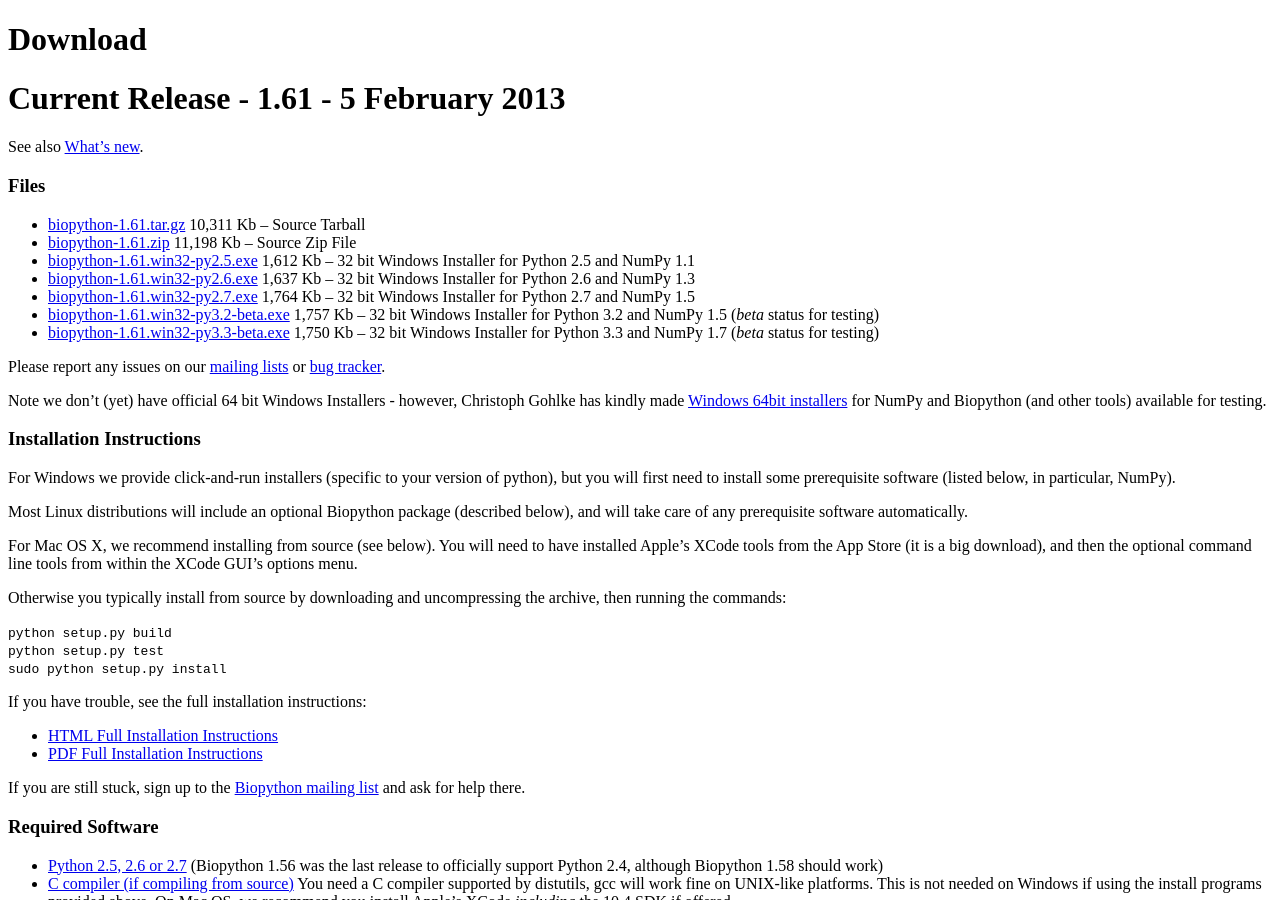
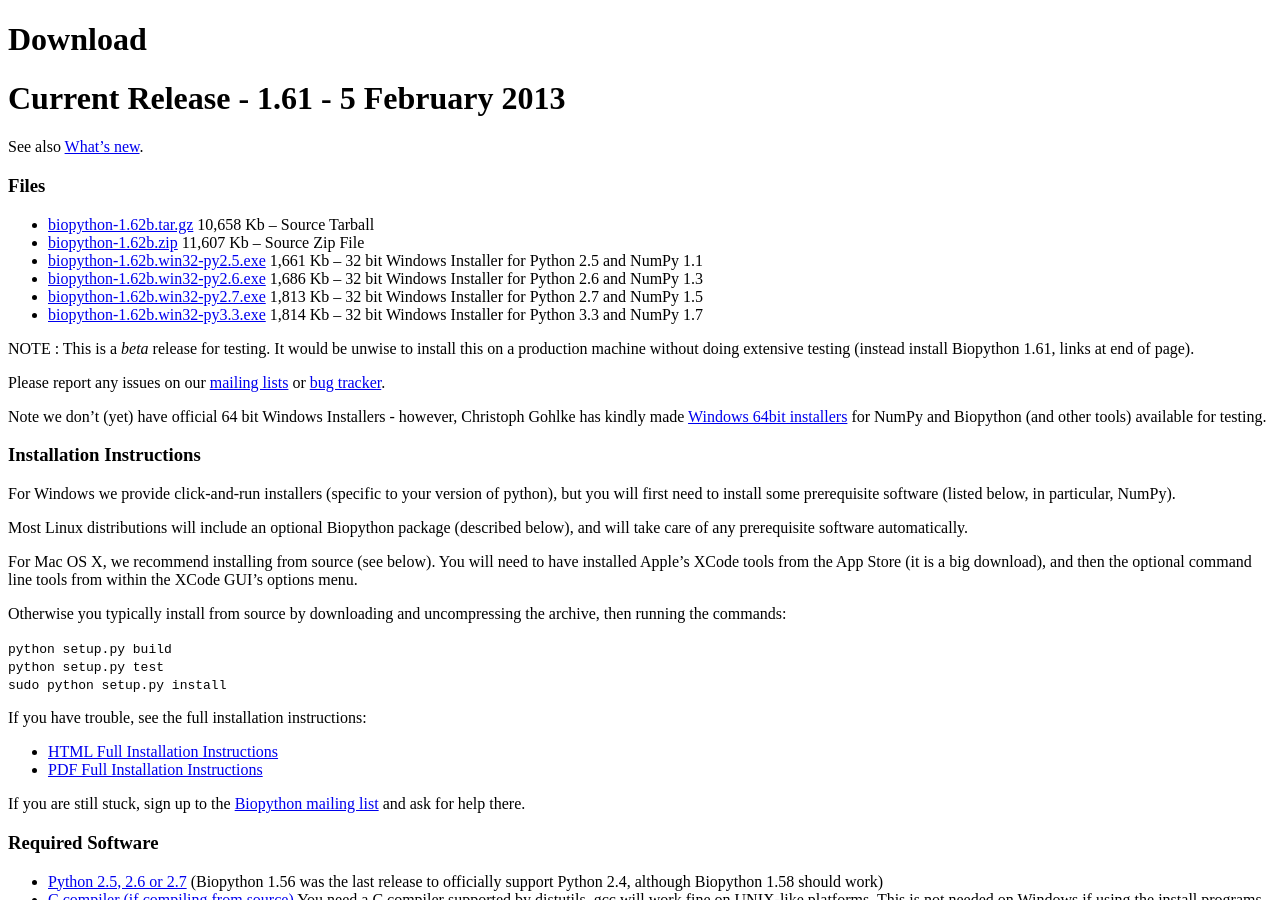
Before and after one commit to biopython/biopython.github.io, a Jekyll site: the page built from wiki/Download.md, in a window 1280 px wide and 900 px high. Built offline with Jekyll 4.4.1, drawn with Linux system fonts in a browser that asks for light colours.

Commit message:
/* Files */ 1.62b

```diff
--- a/wiki/Download.md
+++ b/wiki/Download.md
@@ -12,22 +12,22 @@ new](https://github.com/biopython/biopython/raw/master/NEWS).
 
 ### Files
 
--   [biopython-1.61.tar.gz](http://biopython.org/DIST/biopython-1.61.tar.gz)
-    10,311 Kb -- Source Tarball
--   [biopython-1.61.zip](http://biopython.org/DIST/biopython-1.61.zip)
-    11,198 Kb -- Source Zip File
--   [biopython-1.61.win32-py2.5.exe](http://biopython.org/DIST/biopython-1.61.win32-py2.5.exe)
-    1,612 Kb -- 32 bit Windows Installer for Python 2.5 and NumPy 1.1
--   [biopython-1.61.win32-py2.6.exe](http://biopython.org/DIST/biopython-1.61.win32-py2.6.exe)
-    1,637 Kb -- 32 bit Windows Installer for Python 2.6 and NumPy 1.3
--   [biopython-1.61.win32-py2.7.exe](http://biopython.org/DIST/biopython-1.61.win32-py2.7.exe)
-    1,764 Kb -- 32 bit Windows Installer for Python 2.7 and NumPy 1.5
--   [biopython-1.61.win32-py3.2-beta.exe](http://biopython.org/DIST/biopython-1.61.win32-py3.2-beta.exe)
-    1,757 Kb -- 32 bit Windows Installer for Python 3.2 and NumPy 1.5
-    (*beta* status for testing)
--   [biopython-1.61.win32-py3.3-beta.exe](http://biopython.org/DIST/biopython-1.61.win32-py3.3-beta.exe)
-    1,750 Kb -- 32 bit Windows Installer for Python 3.3 and NumPy 1.7
-    (*beta* status for testing)
+-   [biopython-1.62b.tar.gz](http://biopython.org/DIST/biopython-1.62b.tar.gz)
+    10,658 Kb -- Source Tarball
+-   [biopython-1.62b.zip](http://biopython.org/DIST/biopython-1.62b.zip)
+    11,607 Kb -- Source Zip File
+-   [biopython-1.62b.win32-py2.5.exe](http://biopython.org/DIST/biopython-1.62b.win32-py2.5.exe)
+    1,661 Kb -- 32 bit Windows Installer for Python 2.5 and NumPy 1.1
+-   [biopython-1.62b.win32-py2.6.exe](http://biopython.org/DIST/biopython-1.62b.win32-py2.6.exe)
+    1,686 Kb -- 32 bit Windows Installer for Python 2.6 and NumPy 1.3
+-   [biopython-1.62b.win32-py2.7.exe](http://biopython.org/DIST/biopython-1.62b.win32-py2.7.exe)
+    1,813 Kb -- 32 bit Windows Installer for Python 2.7 and NumPy 1.5
+-   [biopython-1.62b.win32-py3.3.exe](http://biopython.org/DIST/biopython-1.62b.win32-py3.3.exe)
+    1,814 Kb -- 32 bit Windows Installer for Python 3.3 and NumPy 1.7
+
+NOTE : This is a *beta* release for testing. It would be unwise to
+install this on a production machine without doing extensive testing
+(instead install Biopython 1.61, links at end of page).
 
 Please report any issues on our [mailing
 lists](mailing_lists "wikilink") or [bug
```
Also changed, not shown: 1 other file.
